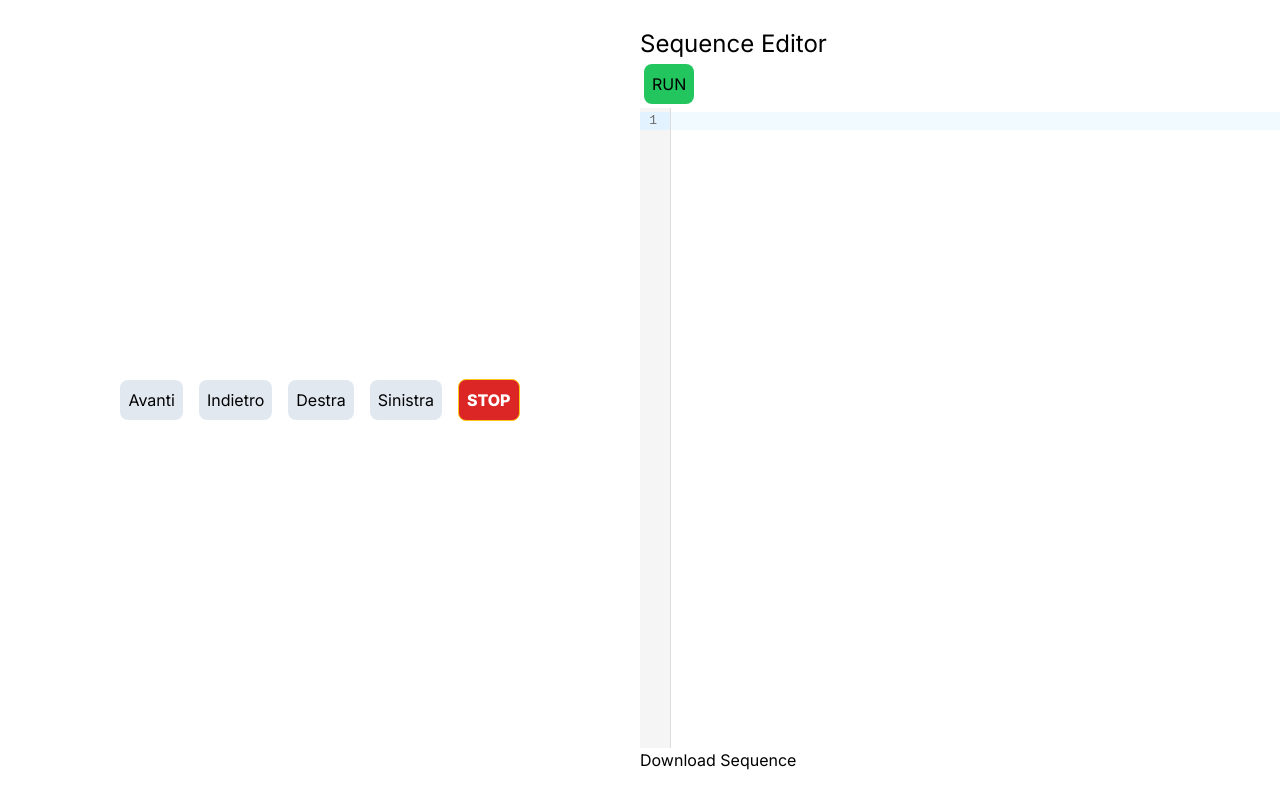
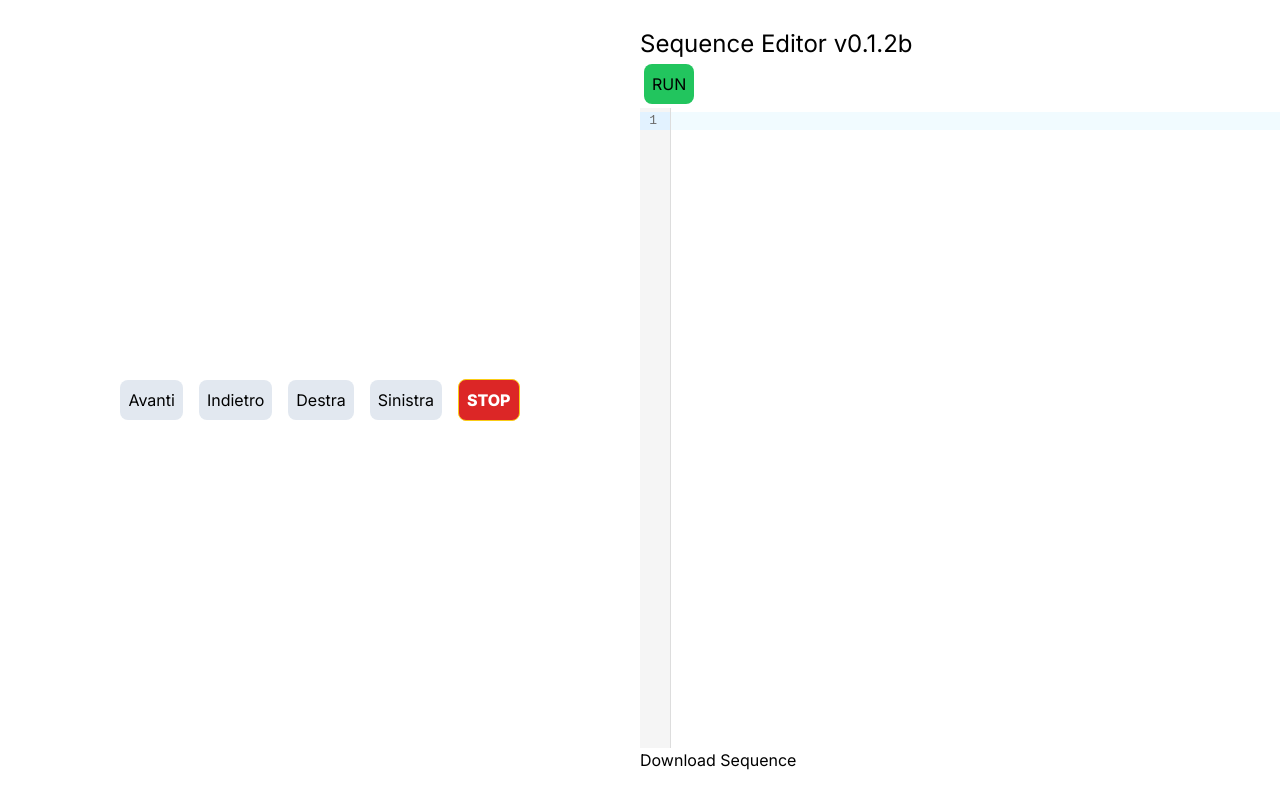
Before and after one commit to thet3o/EduRobot, a Next.js app: page / in a window 1280 px wide. Built offline with nearby package versions, Linux system fonts and the light colour scheme.

Commit message:
Version 0.1.2b

```diff
--- a/app/components/Editor.tsx
+++ b/app/components/Editor.tsx
@@ -21,7 +21,7 @@ export default function Editor({robot} : {robot: any}) {
 
     return (
         <div className="w-full">
-            <h1 className="text-2xl">Sequence Editor</h1>
+            <h1 className="text-2xl">Sequence Editor v0.1.2b</h1>
             <div className="flex flex-row m-1">
                 <button onClick={async () => await runner.executeSequence(sequence)} type="button" className="bg-green-500 rounded-lg p-2">
                     RUN
--- a/package.json
+++ b/package.json
@@ -12,11 +12,11 @@
     "@serwist/next": "^9.0.5",
     "@uiw/react-codemirror": "^4.23.0",
     "codemirror": "^6.0.1",
-    "next": "14.2.5",
+    "next": "^14.2.12",
     "next-pwa": "^5.6.0",
     "parser.js": "^1.0.0",
-    "react": "^18",
-    "react-dom": "^18"
+    "react": "^18.3.1",
+    "react-dom": "^18.3.1"
   },
   "devDependencies": {
     "@types/node": "^20",
```
Also changed, not shown: 1 other file (tests, documents, lock files or other folders).
